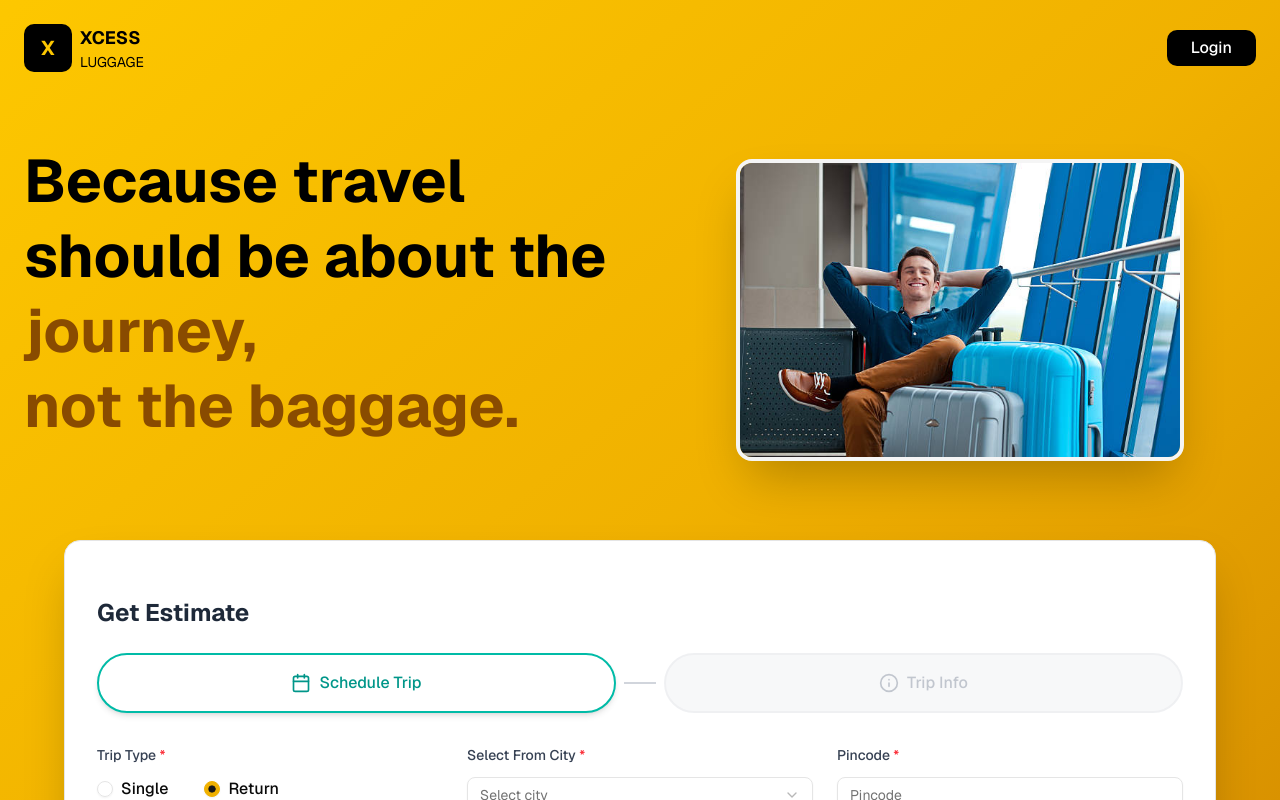
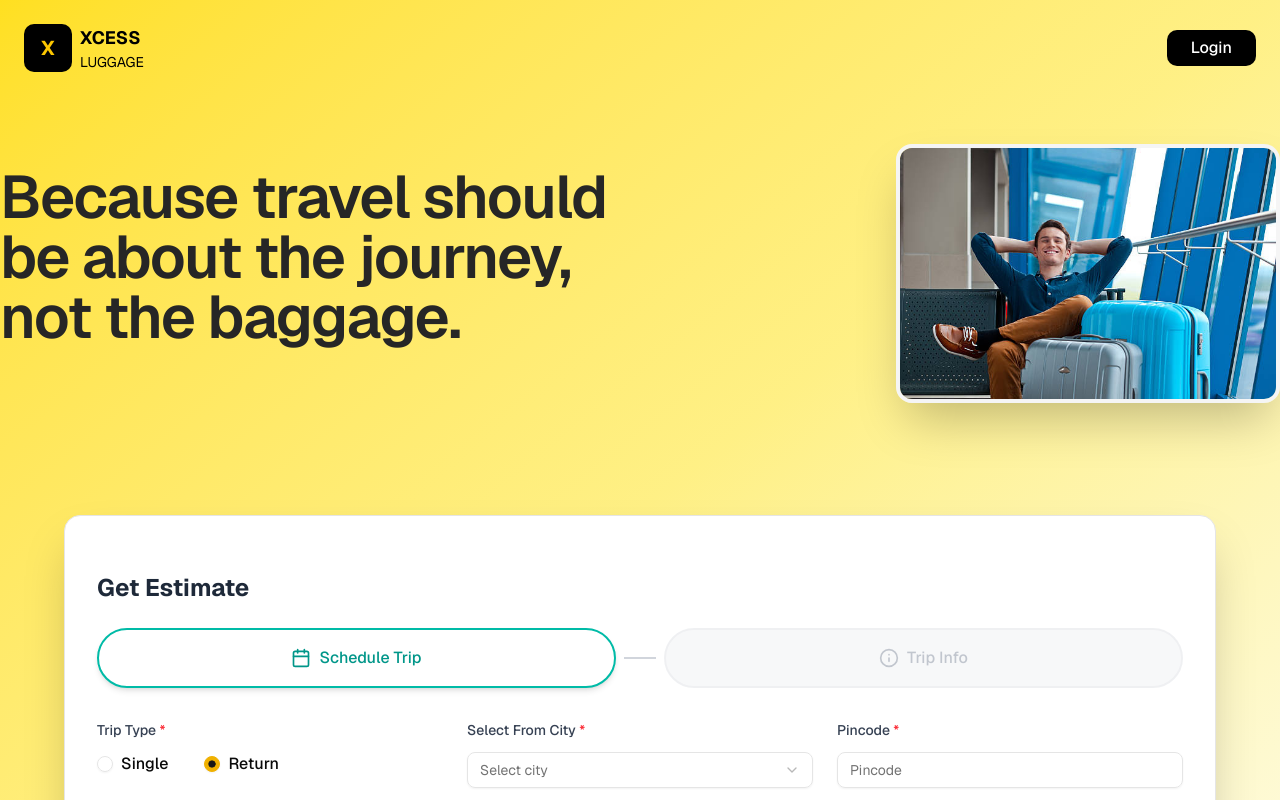
Before and after one commit to yashrajvrma/avaan-frontend, a React (Vite) app: page /schedule in a window 1280 px wide. Shown: the top 800 px of the page. Built offline with nearby package versions, Linux system fonts and the light colour scheme.

Commit message:
fixed hero

```diff
--- a/src/components/hero-section.tsx
+++ b/src/components/hero-section.tsx
@@ -2,26 +2,24 @@ import trolleyImg from "../assets/istockphoto-160195860-612x612.jpg";
 
 export default function HeroSection() {
   return (
-    <div className="grid lg:grid-cols-2 gap-8 lg:gap-12 items-center mb-12 lg:mb-16">
-      <div className="order-2 lg:order-1">
-        <h1 className="text-3xl sm:text-4xl lg:text-5xl xl:text-6xl font-bold text-black leading-tight mb-6 lg:mb-8">
-          Because travel should be about the{" "}
-          <span className="text-yellow-800">journey,</span>
+    <div className="flex justify-between gap-4 items-center mb-12 lg:mb-16">
+      <div className="text-3xl sm:text-4xl lg:text-6xl font-semibold text-neutral-800 leading-tighter mb-6 lg:mb-8 sm:text-start text-center tracking-tight">
+        Because travel should
         <br />
-          <span className="text-yellow-800">not the baggage.</span>
-        </h1>
+        be about the journey,
+        <br />
+        not the baggage.
       </div>
-      <div className="flex justify-center order-1 lg:order-2">
-        <div className="rounded-2xl overflow-hidden shadow-2xl transition-all duration-500 ease-in-out transform w-full max-w-sm lg:max-w-md border-neutral-100 border-4">
+
+      <div className="rounded-2xl overflow-hidden shadow-2xl transition-all duration-500 ease-in-out transform w-full max-w-sm lg:max-w-sm border-neutral-100 border-4">
         <img
           src={trolleyImg}
-            width="100"
+          width="10"
           height="50"
-            className="object-cover w-full h-auto"
+          className="w-full h-auto"
           alt="trolley-img"
         />
       </div>
     </div>
-    </div>
   );
 }
--- a/src/pages/Schedule.tsx
+++ b/src/pages/Schedule.tsx
@@ -4,12 +4,12 @@ import EstimateCard from "@/components/estimate-card";
 
 export default function Schedule() {
   return (
-    <div className="min-h-screen bg-gradient-to-br from-yellow-400 via-yellow-500 to-yellow-600">
+    <div className="min-h-screen bg-gradient-to-br from-yellow-300 via-yellow-200 to-yellow-50">
       <Header />
-      <div className="container mx-auto px-4 sm:px-6 py-8 sm:py-12">
+      <div className="container mx-auto px-4 sm:px-0 py-8 sm:py-12">
         <HeroSection />
-        <EstimateCard />
       </div>
+      <EstimateCard />
     </div>
   );
 }
```
Lines whose indentation alone changed are shown as unchanged.
